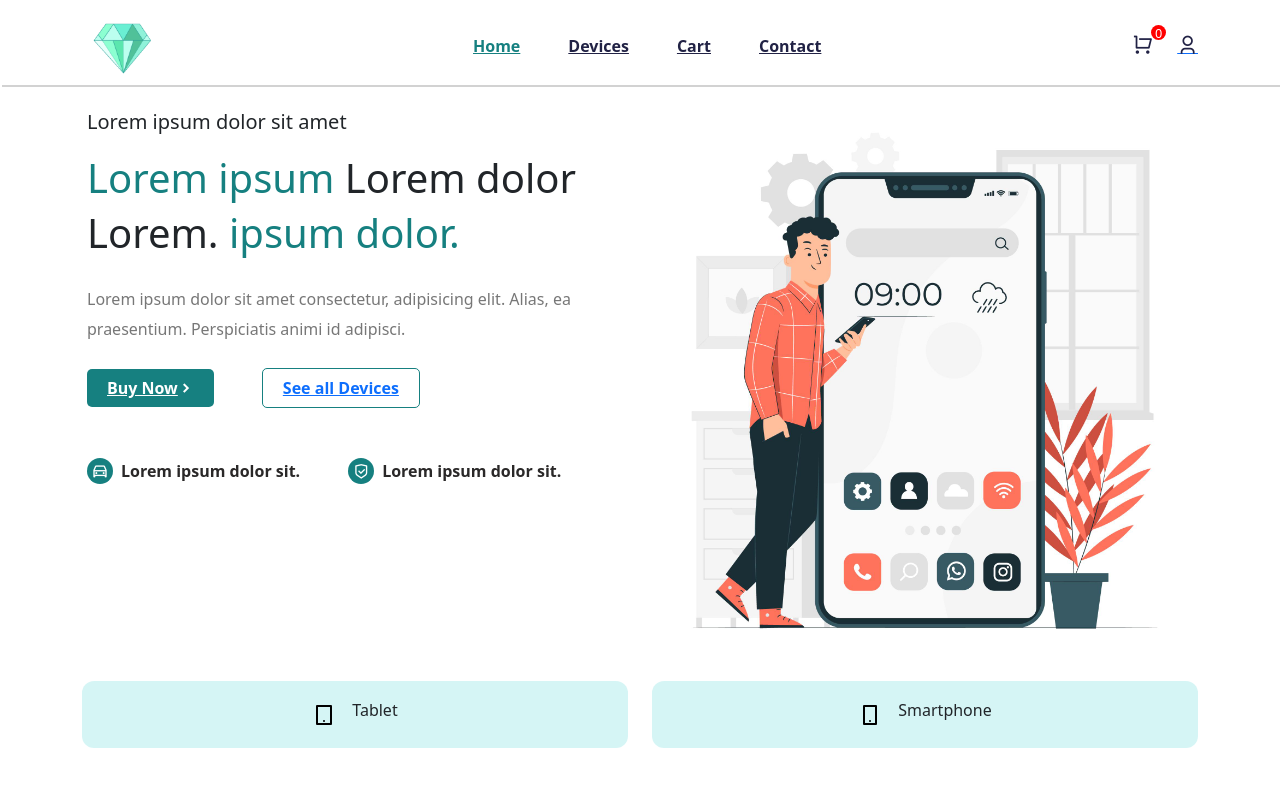
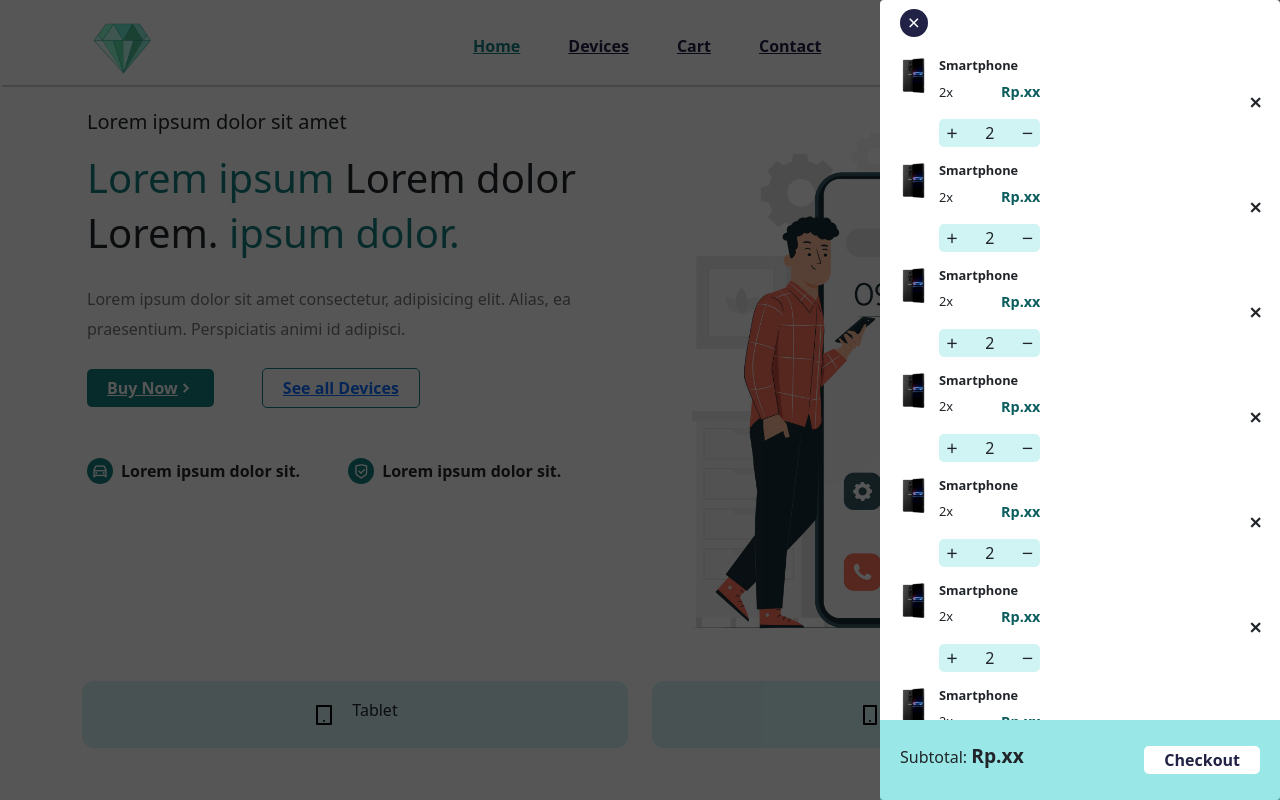
Before and after one commit to sanjayailham85/KP_E-Commerce, a React (Create React App) app: page /home in a window 1280 px wide. Shown: the top 800 px of the page. Built offline with nearby package versions, Linux system fonts and the light colour scheme.

Commit message:
add fitur

```diff
--- a/src/components/Layout/Layout.js
+++ b/src/components/Layout/Layout.js
@@ -3,11 +3,15 @@
 import Header from '../Header/Header.jsx'
 import Footer from '../Footer/Footer.jsx'
 import Routes from '../../routes/Routers'
+import Carts from "../UI/cart/Carts.jsx";
 
 const Layout = () => {
     return (
        <div>
         <Header />
+
+        <Carts />
+
         <div>
             <Routes />
         </div>
--- /dev/null
+++ b/src/components/UI/cart/CartItem.jsx
@@ -0,0 +1,40 @@
+import React from 'react'
+import { List, ListGroupItem } from 'reactstrap'
+import productImg from '../../../assets/images/hp4.jpg'
+import "../../../styles/cart-item.css"
+
+const CartItem = () => {
+  return (
+  <ListGroupItem className='border-0 cart__item'>
+    <div className="cart__item-info d-flex gap-2">
+        <img src={productImg} alt="product-img" />
+
+        <div className="cart__product-info d-flex align-items-center gap-4 justify-content-between w-100">
+            <div>
+                <h6 className='cart__product-title'>Smartphone</h6>
+                <p className='cart__product-price d-flex  align-items-center gap-5'>
+                    2x <span>Rp.xx</span>
+                </p>
+                <div className="increase__decrease-btn d-flex align-items-center justify-content-between">
+                    <span className='increase__btn' >
+                    <i className="ri-add-line"></i>
+                    </span>
+                    <span>2</span>
+
+                    <span className='decrease__btn'>
+                    <i className="ri-subtract-line"></i>
+                    </span>
+
+                </div>
+            </div>
+
+            <span className='delete__btn'>
+            <i className="ri-close-line"></i>
+            </span>
+        </div>
+    </div>
+  </ListGroupItem>
+  )
+}
+
+export default CartItem
--- /dev/null
+++ b/src/components/UI/cart/Carts.jsx
@@ -0,0 +1,42 @@
+import React from 'react'
+import { ListGroup } from 'reactstrap'
+import CartItem from './CartItem'
+import { Link } from 'react-router-dom'
+import "../../../styles/shopping-cart.css"
+
+
+const Carts = () => {
+  return <div className='cart__container'>
+    <ListGroup className='cart'>
+        <div className="cart__close">
+            <span><i className="ri-close-fill"></i></span>
+        </div>
+
+        <div className="cart__item-list">
+            <CartItem/>
+            <CartItem/>
+            <CartItem/>
+            <CartItem/>
+            <CartItem/>
+            <CartItem/>
+            <CartItem/>
+            <CartItem/>
+            <CartItem/>
+            <CartItem/>
+            <CartItem/>
+            <CartItem/>
+        </div>
+
+        <div className='cart__bottom d-flex align-items-center justify-content-between'>
+            <h6>Subtotal: <span>Rp.xx</span>
+            </h6>
+            <button>
+                <Link to="/checkout">Checkout</Link>
+            </button>
+        </div>
+
+    </ListGroup>
+  </div>
+}
+
+export default Carts
--- a/src/components/UI/product-card/ProductCard.jsx
+++ b/src/components/UI/product-card/ProductCard.jsx
@@ -1,10 +1,24 @@
 import React from 'react'
 import { Link } from 'react-router-dom'
 import  "../../../styles/product-card.css"
+import { useDispatch } from 'react-redux'
+import { cartActions } from '../../../store/shopping-cart/cartSlice'
 
 const ProductCard = (props) => {
 
-  const {id, title, image01, price, desc} = props.item
+  const {id, title, image01, price, desc} = props.item;
+  const dispatch = useDispatch()
+
+  const addToCart = () => {
+    dispatch(cartActions.addItem({
+      id,
+      title,
+      image01,
+      price
+    }
+    ))
+  }
+
   return (
     <div className='product__item'>
         <div className='product__img'>
@@ -19,7 +33,7 @@
                 <span className='product__price'>{price}</span>
                 </div>
                 <div>
-                <button className='AddToCart__btn'>Add to Cart</button>
+                <button className='AddToCart__btn' onClick={addToCart}>Add to Cart</button>
                 </div>
 
         </div>
--- a/src/store/shopping-cart/cartSlice.js
+++ b/src/store/shopping-cart/cartSlice.js
@@ -1,7 +1,6 @@
 
 
 import { createSlice } from "@reduxjs/toolkit";
-
 
 const initialState = {
     cartItems: [],
--- /dev/null
+++ b/src/styles/cart-item.css
@@ -0,0 +1,41 @@
+.cart__item-info img {
+    width: 35px;
+    height: 35px;
+    object-fit: cover;
+}
+
+.cart__product-title {
+    font-size: .8rem;
+    font-weight: 600;
+}
+
+.cart__product-price {
+    font-size: .8rem;
+}
+
+.cart__product-price span {
+    font-size: .9rem;
+    color: rgb(12, 93, 93);
+    font-weight: 600;
+}
+
+.increase__decrease-btn {
+    background:rgba(67, 211, 211, 0.248);
+    padding: 2px 5px;
+    border-radius: 5px;
+}
+
+.increase__btn, .decrease__btn {
+    cursor: pointer;
+}
+
+.delete__btn {
+    font-size: 1.1rem;
+    font-weight: 600;
+}
+
+.cart__item {
+    padding-top: 5px;
+    padding-bottom: 10px;
+    border-bottom: 1px solid rgba(67, 211, 211, 0.248) ;
+}
--- /dev/null
+++ b/src/styles/shopping-cart.css
@@ -0,0 +1,72 @@
+.cart__container {
+    position: fixed;
+    top: 0;
+    left: 0;
+    width: 100%;
+    height: 100%;
+    background: rgba(0, 0, 0, 0.663);
+    z-index: 99999;
+}
+
+.cart {
+    position: absolute;
+    top: 0;
+    right: 0;
+    width: 400px;
+    height: 100%;
+    background: #fff;
+    z-index: 999999;
+}
+
+.cart__close {
+    width: 100%;
+    height: 50px;
+    padding: 10px 20px;
+}
+
+.cart__close span i {
+    font-size: 1.1rem;
+    background: #212245;
+    padding: 5px;
+    border-radius: 50%;
+    color: #fff;
+}
+
+.cart__item-list {
+    height: calc(100vh - 130px);
+    overflow-y: scroll;
+}
+
+.cart__bottom {
+    position: absolute;
+    bottom: 0;
+    left: 0;
+    padding: 5px 20px;
+    width: 100%;
+    height: 80px;
+    background:rgba(67, 211, 211, 0.542) ;
+}
+
+.cart__bottom h6 {
+    font-size: 1rem;
+}
+
+.cart__bottom h6 span {
+    font-size: 1.2rem;
+    font-weight: 600;
+}
+
+.cart__bottom button {
+
+    border: none;
+    padding: 2px 20px;
+    border-radius: 5px;
+    background: #fff;
+    color: #212245;
+}
+
+.cart__bottom button a{
+    text-decoration: none;
+    color: #212245;
+    font-weight: 600;
+}
```
Also changed, not shown: src/store/shopping-cart/cartUiSlice.js (added, +15 -0 lines), src/styles/home.css (line endings or trailing spaces).
